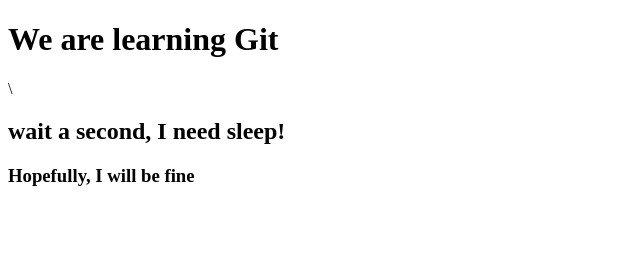
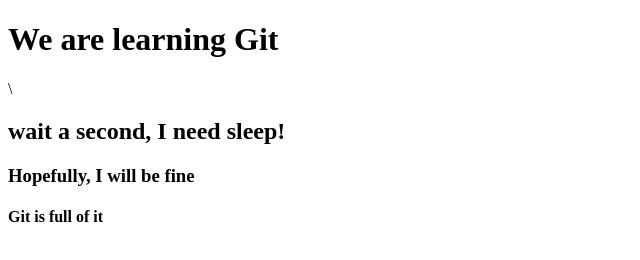
Before and after one commit to Safdari10/git2.0, a plain HTML site: page index.html in a window 1280 px wide. Shown: the whole page, without its empty margins (0-640 px from the left). Drawn offline with Linux system fonts and the light colour scheme.

Commit message:
04 add h4

```diff
--- a/index.html
+++ b/index.html
@@ -13,6 +13,8 @@
         <h2>wait a second, I need sleep!</h2>
         <!-- third commit here -->
          <h3>Hopefully, I will be fine</h3>
+         <!-- creating a new branch -->
+          <h4>Git is full of it</h4>
     </header>
     <main></main>
 </body>
```
